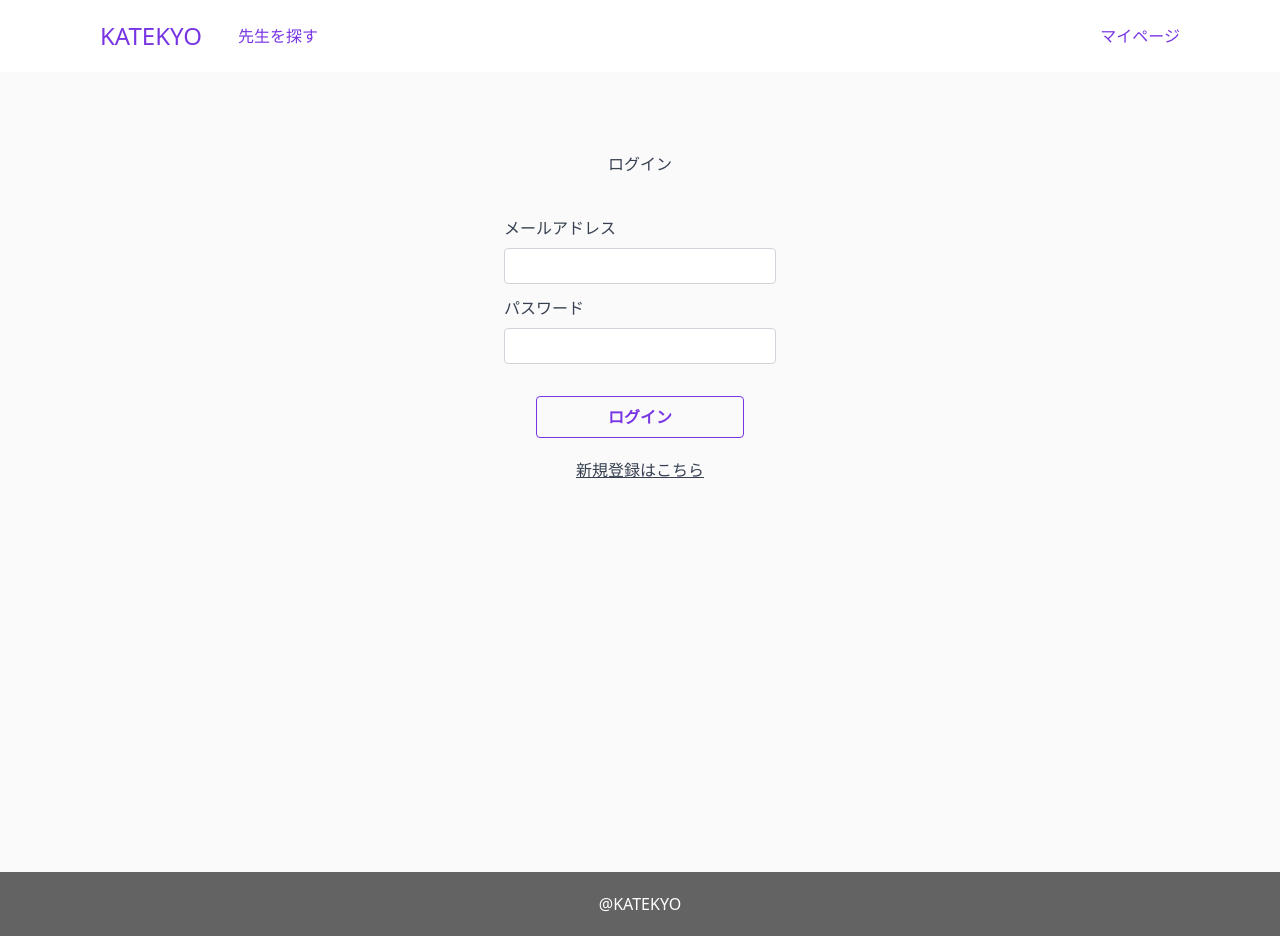
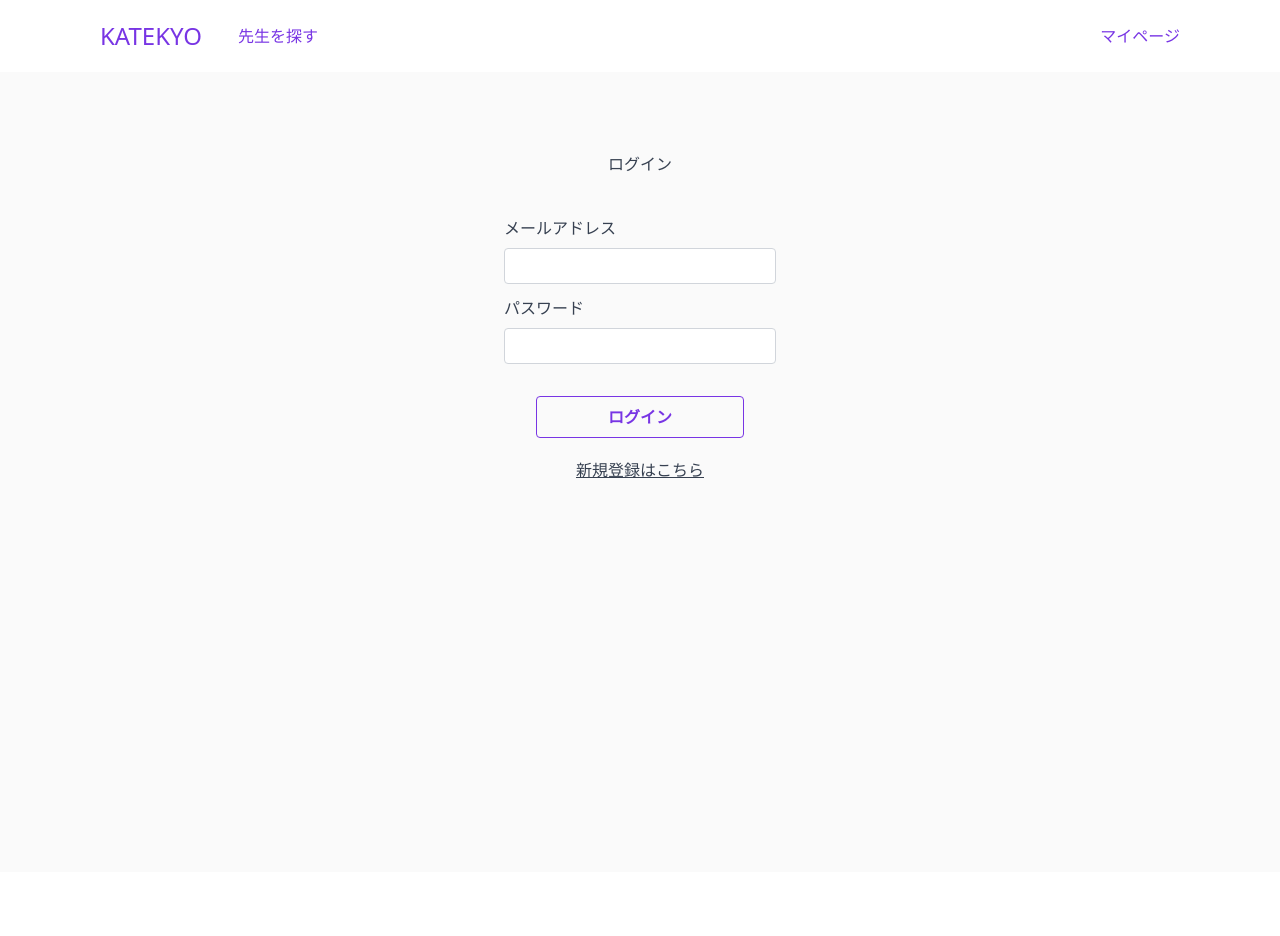
Before and after one commit to iamyabui/katekyo, a Next.js app: page /login in a window 1280 px wide. After the commit the page ends 872 px from the top, so only its background shows below. Built offline with nearby package versions, Linux system fonts and the light colour scheme.

Commit message:
ログインページの修正、フッター削除

```diff
--- a/pages/login.js
+++ b/pages/login.js
@@ -1,5 +1,4 @@
 import Header from "../components/common/header";
-import Footer from "./footer";
 import LoginForm from "../components/form/loginForm";
 
 export default function Login() {
@@ -9,7 +8,6 @@ export default function Login() {
       <div className="bg-top-bg h-screen w-screen text-gray-700">
         <LoginForm />
       </div>
-      <Footer />
     </>
   );
 }
```
